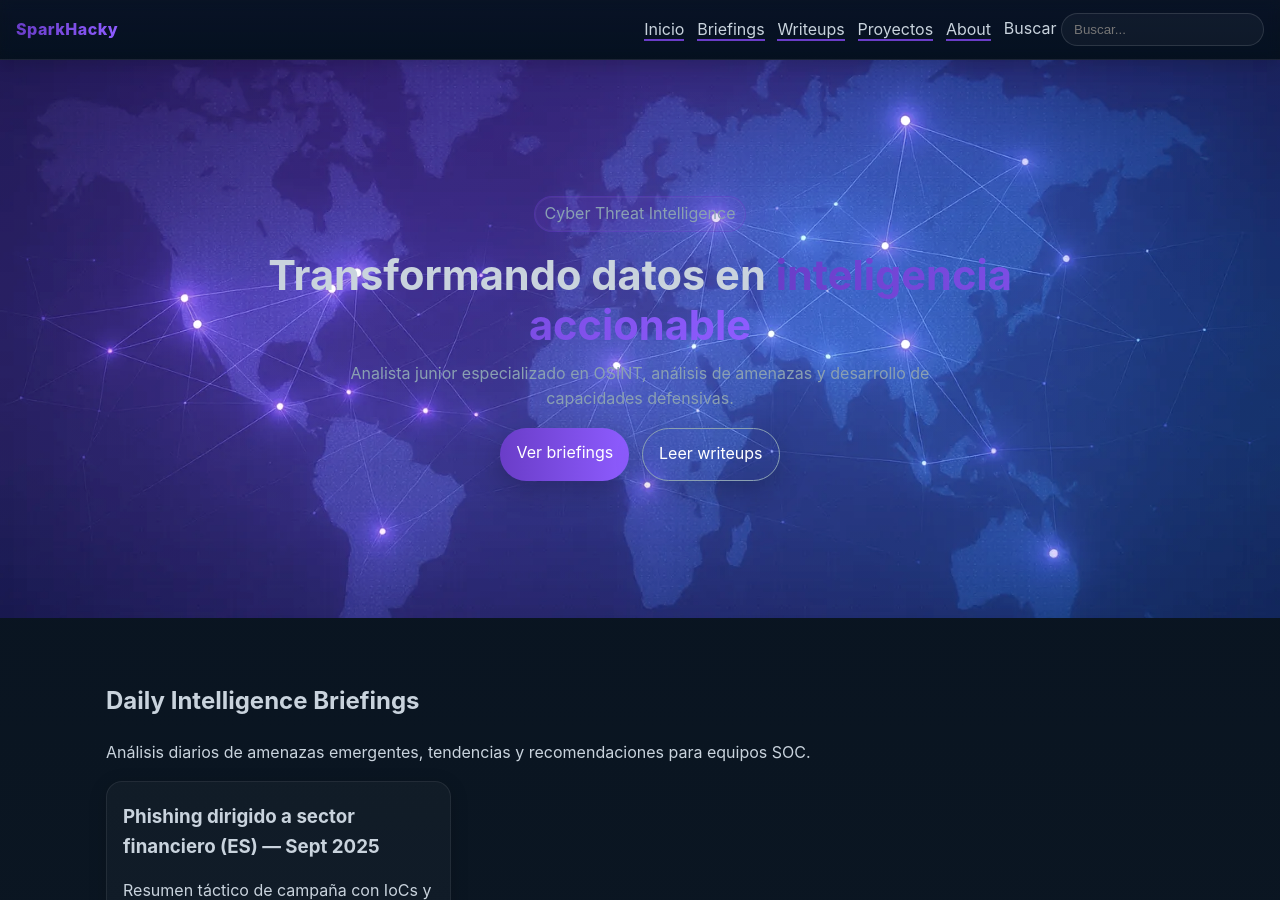
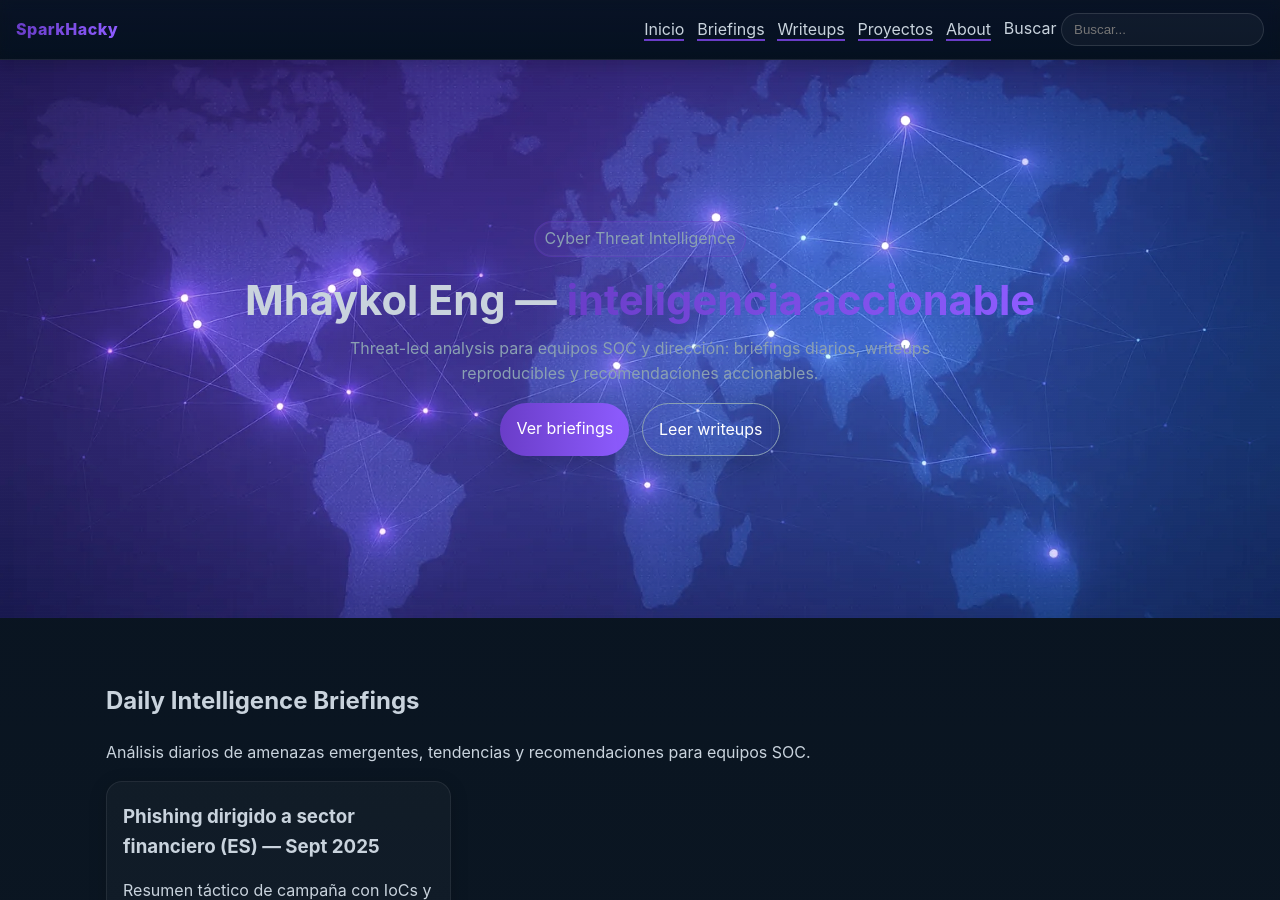
Before and after one commit to Sparkhacky/sparkhacky.github.io, a Jekyll site: the page built from index.html, in a window 1280 px wide and 900 px high. Built offline with Jekyll 4.4.1, drawn with Linux system fonts in a browser that asks for light colours.

Commit message:
Update header.html

```diff
--- a/_includes/header.html
+++ b/_includes/header.html
@@ -2,10 +2,11 @@
 <header class="hero">
   <img class="hero-bg" src="{{ '/assets/images/hero-cti.webp' | relative_url }}" alt="Mapa/Grafo CTI difuminado" loading="eager">
   <div class="hero-overlay"></div>
+  <div class="hero-ink"></div>
   <div class="hero-copy">
     <p class="pill">Cyber Threat Intelligence</p>
-    <h1>Transformando datos en <span>inteligencia accionable</span></h1>
-    <p>Analista junior especializado en OSINT, análisis de amenazas y desarrollo de capacidades defensivas.</p>
+    <h1>Mhaykol Eng — <span>inteligencia accionable</span></h1>
+    <p>Threat-led analysis para equipos SOC y dirección: briefings diarios, writeups reproducibles y recomendaciones accionables.</p>
     <nav class="hero-cta">
       <a class="btn" href="{{ '/blog/' | relative_url }}">Ver briefings</a>
       <a class="btn ghost" href="{{ '/writeups/' | relative_url }}">Leer writeups</a>
```
